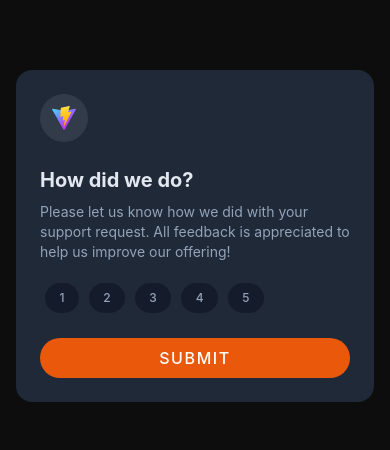
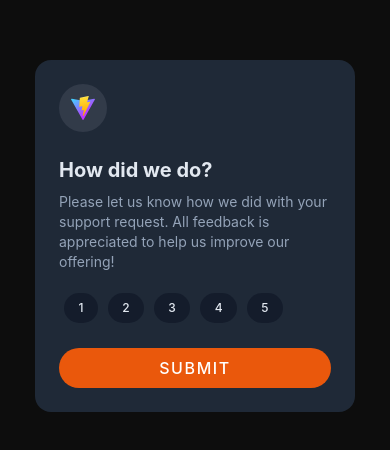
Before and after one commit to Erudite885/mini_rating-component, a React (Vite) app: page / in a window 390 px wide. Shown: the part 186-636 px from the top of the page. Built offline with nearby package versions, Linux system fonts and the light colour scheme.

Commit message:
styling and responsiveness fixed

```diff
--- a/src/components/RatingComponent.tsx
+++ b/src/components/RatingComponent.tsx
@@ -14,7 +14,7 @@ const RatingComponent: React.FC = () => {
   //Submit handler
   const handleSubmit = () => {
     if (!rate) {
-      console.log('please select a rating')
+      alert('please select a rating')
       setSubmitted(false)
     } else {
 
@@ -25,7 +25,7 @@ const RatingComponent: React.FC = () => {
 
 
   return (
-    <div className='bg-gray-800 rounded-2xl mx-4 p-6'>
+    <div className='bg-gray-800 rounded-2xl mx-4 p-6 max-w-[320px]'>
       {
         !submitted
           ?
@@ -40,7 +40,7 @@ const RatingComponent: React.FC = () => {
             key={value}
             onClick={() => handleRating(value)}
             // bg-white py-[5px] px-[10px] rounded-full  ${rate === value ? 'bg-[#f0c040]' :''}`
-            className={`${rate === value ? 'bg-orange-500 text-slate-100 bg-opacity-95 hover:bg-orange-500 hover:text-slate-100' : ''} m-[5px] text-xs sm:text-sm md:text-base bg-gray-900 bg-opacity-70 text-slate-400 rounded-full hover:bg-gray-400 hover:text-slate-200 `}> {value}</button>
+            className={`${rate === value ? 'bg-orange-500 text-slate-100 bg-opacity-95 hover:bg-orange-500 ' : ''} m-[5px] text-xs sm:text-sm bg-gray-900 bg-opacity-70 text-slate-200 rounded-full hover:bg-gray-400 hover:text-slate-200 `}> {value}</button>
         ))}
         </div>
         <button onClick={handleSubmit} className='px-4 py-2 bg-orange-600 text-white border-none focus:outline-[0] hover:bg-slate-50 hover:text-orange-500 active:bg-slate-50 active:text-orange-500 mt-5 uppercase tracking-widest rounded-3xl'>Submit</button>
```
